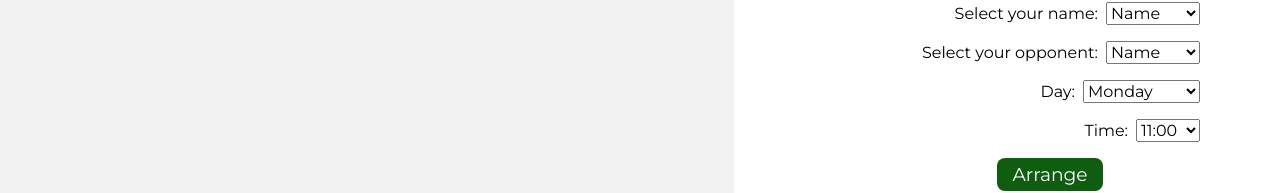
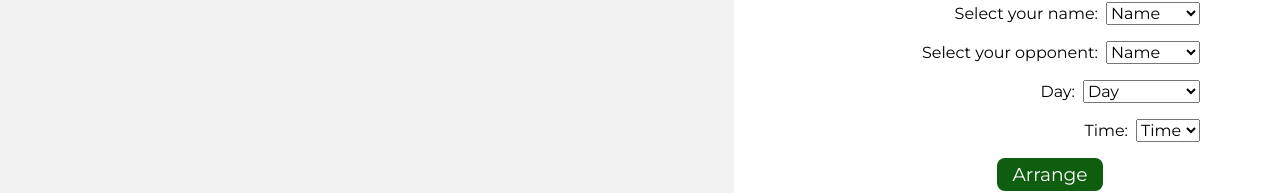
Before and after one commit to NLDInterns2019/nld-pool-league, a React (Create React App) app in the folder client/: page /8-ball/fixtures in a window 1280 px wide. Shown: the part 556-749 px from the top of the page. Built offline with nearby package versions, Linux system fonts and the light colour scheme.

Commit message:
Disabled the selection of the placeholders in drop-down menus

```diff
--- a/client/src/components/ArrangeFixture.js
+++ b/client/src/components/ArrangeFixture.js
@@ -7,7 +7,9 @@ const ArrangeFixture = () => {
       <form>
         <label>Select your name:</label>
         <select>
-          <option value="name">Name</option>
+          <option selected disabled value="name">
+            Name
+          </option>
           <option value="option1">Steve</option>
           <option value="option2">Chris</option>
           <option value="option3">Matthew</option>
@@ -17,7 +19,9 @@ const ArrangeFixture = () => {
         <br />
         <label>Select your opponent:</label>
         <select>
-          <option value="name">Name</option>
+          <option selected disabled value="name">
+            Name
+          </option>
           <option value="option1">Steve</option>
           <option value="option2">Chris</option>
           <option value="option3">Matthew</option>
@@ -27,6 +31,9 @@ const ArrangeFixture = () => {
         <br />
         <label>Day:</label>
         <select>
+          <option selected disabled value="day">
+            Day
+          </option>
           <option value="monday">Monday</option>
           <option value="tuesday">Tuesday</option>
           <option value="wednesday">Wednesday</option>
@@ -36,6 +43,9 @@ const ArrangeFixture = () => {
         <br />
         <label>Time:</label>
         <select>
+          <option selected disabled value="time">
+            Time
+          </option>
           <option value="11:00">11:00</option>
           <option value="11:15">11:15</option>
           <option value="11:30">11:30</option>
--- a/client/src/components/ViewYourFixtures.js
+++ b/client/src/components/ViewYourFixtures.js
@@ -7,7 +7,7 @@ const ViewYourFixtures = () => {
       <form>
         <label>Select your name:</label>
         <select>
-          <option value="placeholder" selected="">
+          <option value="name" selected disabled>
             Name
           </option>
           <option value="option1">Chris</option>
```
